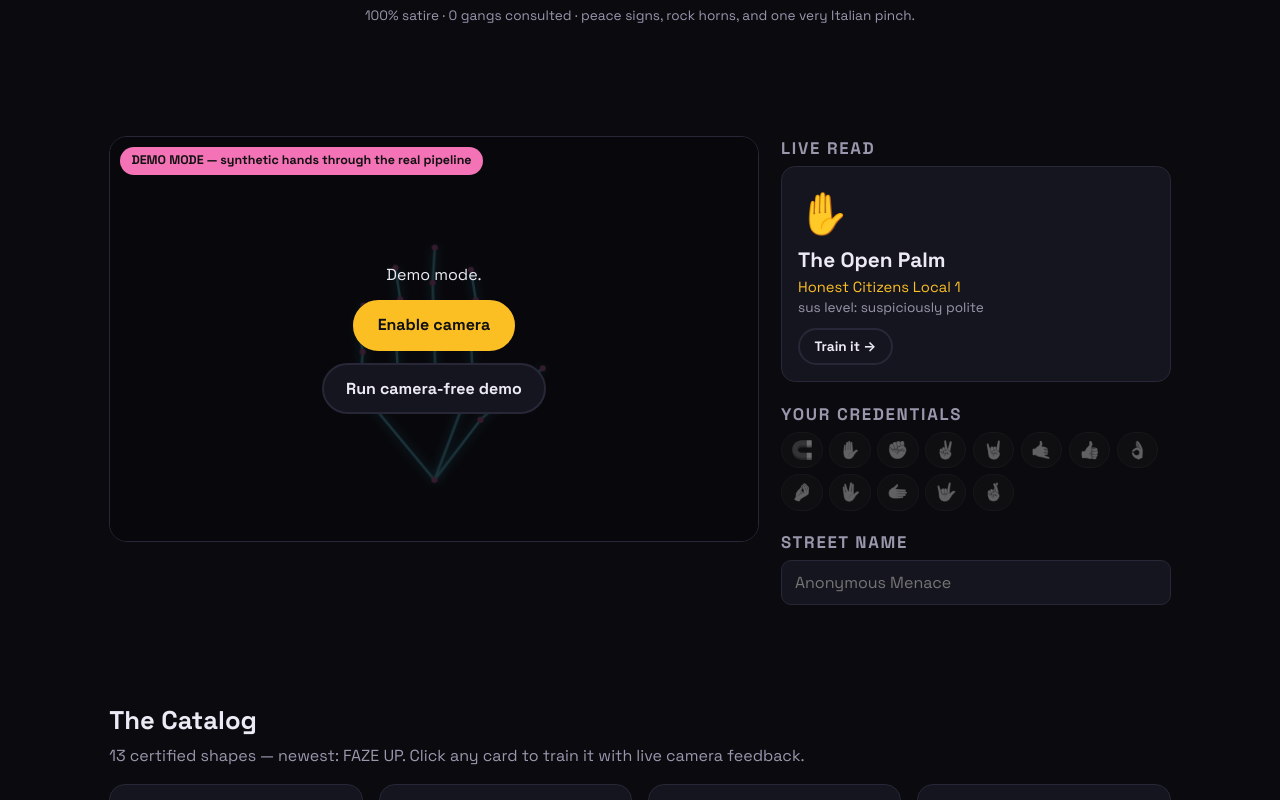
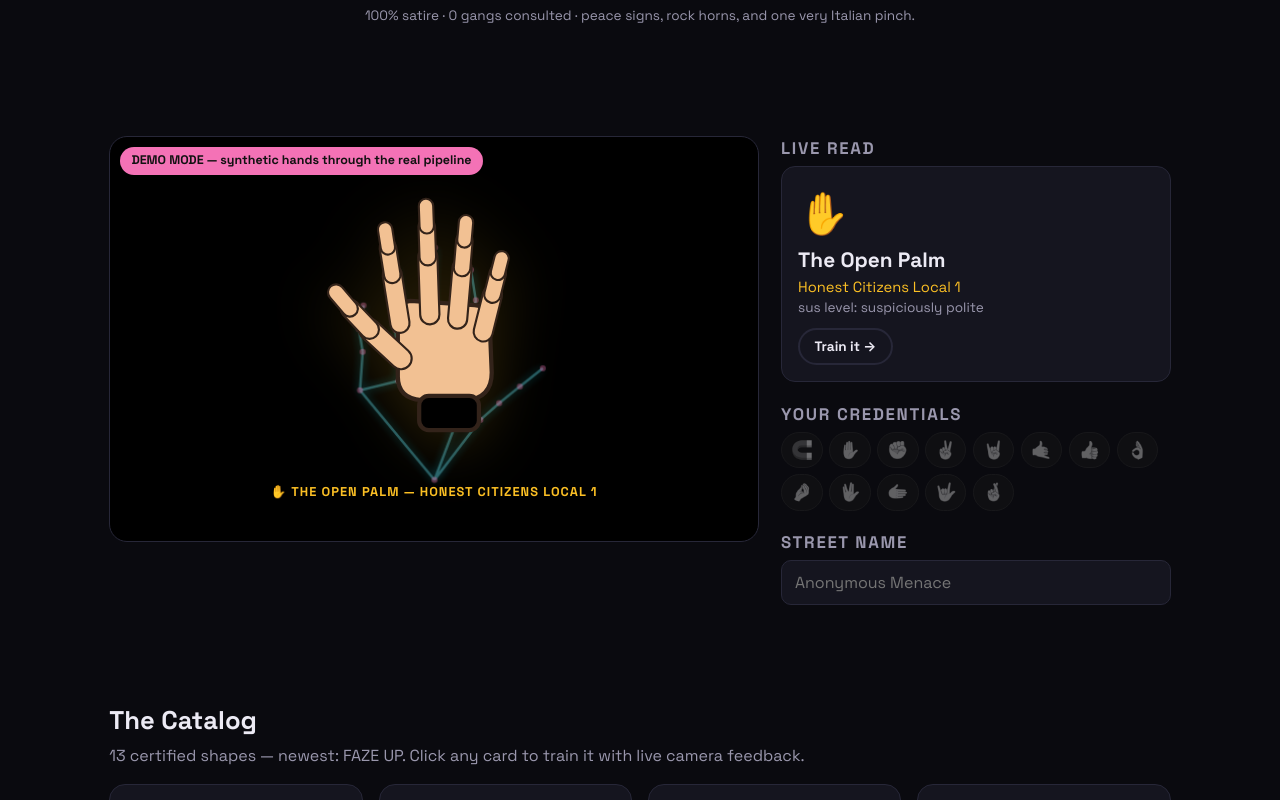
Before and after one commit to jiracipika/gangsign-gg, a website with bundled scripts: page index.html in a window 1280 px wide. Both pictures are taken after a click on the button "Run camera-free demo". Shown: the part 454-1254 px from the top of the page. Built offline with nearby package versions, Linux system fonts and the light colour scheme.

Commit message:
Demo mode: the cartoon hand is the show
- [hidden] { display:none !important } — .cam-msg's display:flex was
  defeating the hidden attribute, so the camera-off panel stayed up
  during the whole demo
- demo now renders the sign's SVG hand morphing open->final (8 discrete
  steps per dwell) with a gold name label; the landmark wireframe is
  demoted to a dimmed pipeline-ghost via drawSkeleton(alpha)
- kill smooth-scroll before programmatic scrolls in verification

```diff
--- a/index.html
+++ b/index.html
@@ -45,6 +45,7 @@
   <div class="cam-wrap">
     <video id="cam" playsinline muted></video>
     <canvas id="overlay" width="640" height="400"></canvas>
+    <div class="demo-art" id="demoArt" hidden></div>
     <div class="cam-msg" id="camMsg">
       <p id="camMsgText">Camera off. Nothing leaves your device — all tracking runs locally in your browser.</p>
       <button class="btn btn--primary" id="startBtn">Enable camera</button>
--- a/js/app.js
+++ b/js/app.js
@@ -213,26 +213,41 @@ $('demoBtn').addEventListener('click', () => startDemo(true));
 // ---------- demo mode (camera-free, synthetic hands through the REAL pipeline) ----------
 const DEMO_IDS = Object.keys(DEMO);
 const DEMO_DWELL = new URLSearchParams(location.search).has('fast') ? 6000 : 2800;
-let demoIdx = 0, demoAt = 0;
+let demoIdx = 0, demoAt = 0, demoArtT = -1;
 
 function startDemo(manual) {
   demoOn = true;
   $('demoBanner').hidden = false;
   $('camMsg').hidden = true;
+  $('demoArt').hidden = false;
   if (manual) $('camMsgText').textContent = 'Demo mode.';
 }
-function stopDemo() { demoOn = false; $('demoBanner').hidden = true; }
+function stopDemo() {
+  demoOn = false;
+  $('demoBanner').hidden = true;
+  $('demoArt').hidden = true;
+}
 
 // ---------- main loop (rAF rescheduled FIRST so one throw can't kill it) ----------
 function loop() {
   requestAnimationFrame(loop);
   const now = performance.now();
   if (demoOn) {
-    if (now - demoAt > DEMO_DWELL) { demoAt = now; demoIdx = (demoIdx + 1) % DEMO_IDS.length; }
+    if (now - demoAt > DEMO_DWELL) { demoAt = now; demoIdx = (demoIdx + 1) % DEMO_IDS.length; demoArtT = -1; }
     const id = DEMO_IDS[demoIdx];
+    // the cartoon hand is the show: morph open -> final over the first 55% of the dwell,
+    // redrawn in 8 discrete steps so the DOM isn't churned every frame
+    const phase = Math.min(1, (now - demoAt) / (DEMO_DWELL * 0.55));
+    const t = Math.round(phase * 8) / 8;
+    if (t !== demoArtT) {
+      demoArtT = t;
+      const s = byId(id);
+      $('demoArt').innerHTML = handSVG(lerpCfg(OPEN, s.final, t))
+        + `<span class="demo-label">${s.emoji} ${s.name} — ${s.gang}</span>`;
+    }
     const jit = (p) => ({ x: p.x + Math.sin(now / 400 + p.y * 40) * 0.004, y: p.y + Math.cos(now / 500 + p.x * 40) * 0.004, z: 0 });
     const lm = syntheticLandmarks(DEMO[id]).map(jit);
-    drawSkeleton(lm);
+    drawSkeleton(lm, 0.35); // dimmed ghost: proof the landmarks feed the real pipeline
     handleLandmarks(lm, `demo: ${id}`);
     return;
   }
@@ -277,9 +292,10 @@ function featOf(lm) {
 }
 let lastHandedness = 'Left';
 
-function drawSkeleton(lm) {
+function drawSkeleton(lm, alpha = 1) {
   const w = overlay.width, h = overlay.height;
   octx.clearRect(0, 0, w, h);
+  octx.globalAlpha = alpha;
   octx.shadowColor = '#22d3ee';
   octx.shadowBlur = 8;
   octx.strokeStyle = '#67e8f9';
@@ -298,6 +314,7 @@ function drawSkeleton(lm) {
     octx.arc(p.x * w, p.y * h, 3, 0, Math.PI * 2);
   }
   octx.fill();
+  octx.globalAlpha = 1;
 }
 function clearSkeleton() { octx.clearRect(0, 0, overlay.width, overlay.height); }
 
--- a/styles.css
+++ b/styles.css
@@ -4,6 +4,7 @@
   --gold: #fbbf24; --cyan: #22d3ee; --pink: #f472b6; --green: #34d399; --red: #ef4444;
 }
 * { box-sizing: border-box; }
+[hidden] { display: none !important; } /* the attribute must beat author display rules */
 html { scroll-behavior: smooth; }
 body {
   margin: 0; background: var(--bg); color: var(--txt);
@@ -54,6 +55,9 @@ section { padding: 3rem 1.2rem; max-width: 1100px; margin: 0 auto; }
 .cam-msg { position: absolute; inset: 0; display: flex; flex-direction: column; gap: .8rem; align-items: center; justify-content: center; text-align: center; padding: 1.4rem; background: rgba(10, 10, 15, .82); }
 .cam-msg p { max-width: 420px; margin: 0; }
 .demo-banner { position: absolute; top: 10px; left: 10px; background: var(--pink); color: #111; font-weight: 700; font-size: .78rem; padding: .3rem .7rem; border-radius: 999px; }
+.demo-art { position: absolute; inset: 0; display: flex; flex-direction: column; align-items: center; justify-content: center; gap: .4rem; pointer-events: none; }
+.demo-art svg { height: 74%; filter: drop-shadow(0 10px 30px rgba(251, 191, 36, .18)); }
+.demo-art .demo-label { font-size: .8rem; font-weight: 700; letter-spacing: .08em; color: var(--gold); text-transform: uppercase; text-align: center; padding: 0 1rem; }
 .stamp {
   position: absolute; top: 50%; left: 50%; transform: translate(-50%, -50%) rotate(-12deg) scale(0);
   font-size: clamp(1.4rem, 4vw, 2.6rem); font-weight: 700; letter-spacing: .1em; color: var(--green);
```
